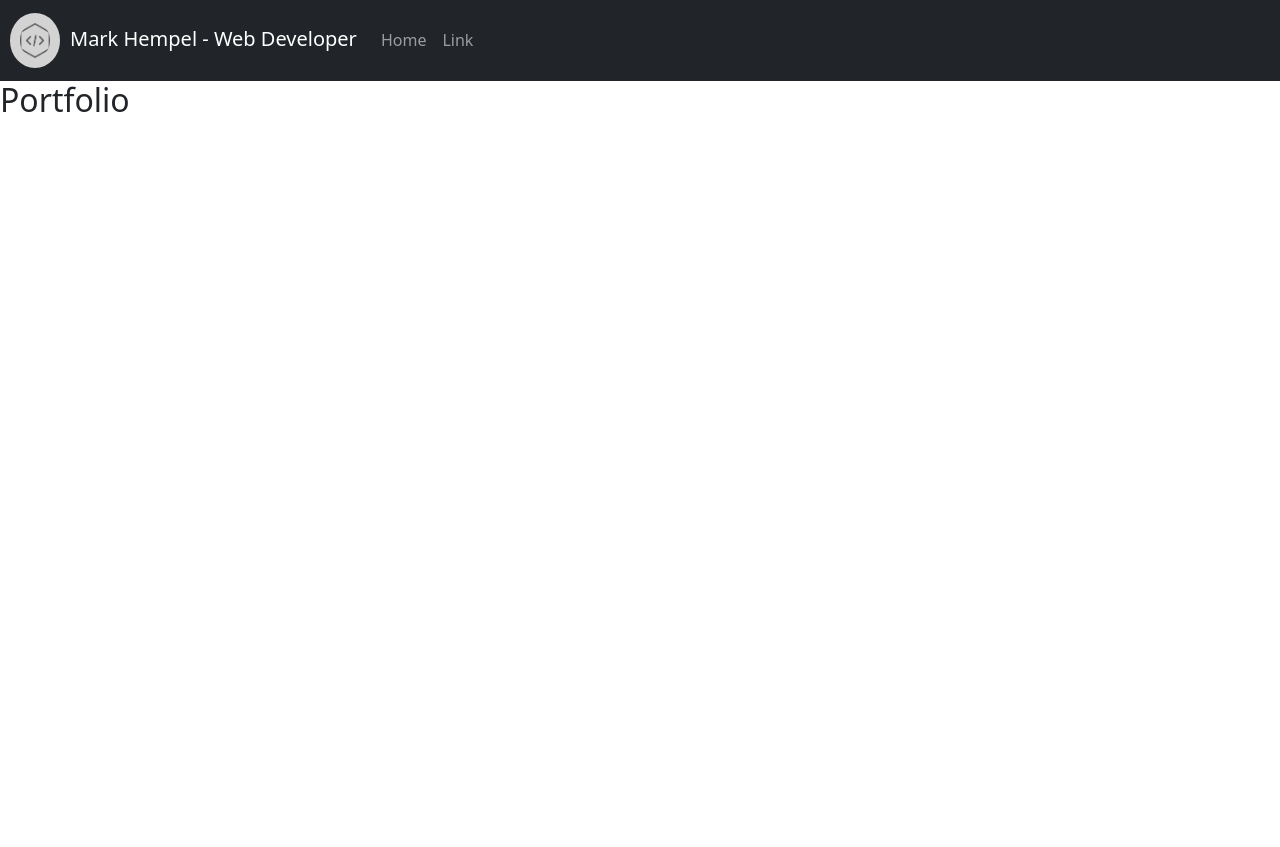
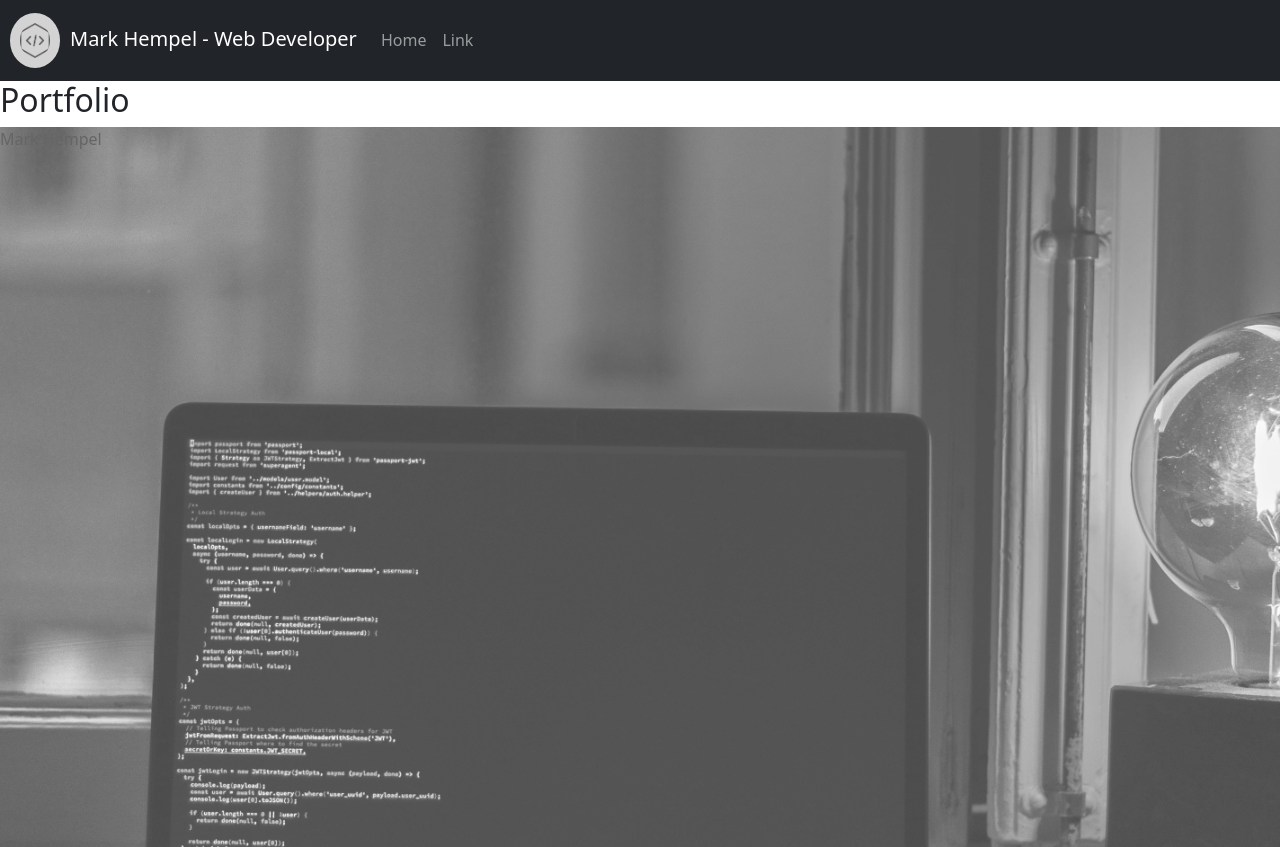
Before and after one commit to markh1089/portfolio, a React (Create React App) app in the folder portfolio/: page / in a window 1280 px wide. Before the commit the page ends 800 px from the top, so only its background shows below. Built offline with nearby package versions, Linux system fonts and the light colour scheme.

Commit message:
added background

```diff
--- a/portfolio/src/App.css
+++ b/portfolio/src/App.css
@@ -9,6 +9,13 @@
   padding: 10px;
 }
 
-p {
-text-transform: uppercase;
+
+.header{
+  position: relative;
+  background: url(coding-background.jpg) no-repeat;
+  background-size: cover;
+  background-position: center;
+  height: 90vh;
+  opacity: 0.7;
+  filter: grayscale(100%);
 }
--- a/portfolio/src/App.js
+++ b/portfolio/src/App.js
@@ -1,12 +1,14 @@
 import './App.css';
 import "bootstrap/dist/css/bootstrap.min.css";
 import Navbar from './Components/Navigation';
+import Header from './Components/Header';
 
 function App() {
   return (
     <div className="App">
       <Navbar />
       <h2>Portfolio</h2>
+      <Header />
 
     </div>
   );
--- /dev/null
+++ b/portfolio/src/Components/Header.js
@@ -0,0 +1,15 @@
+import React from 'react'
+
+function Header() {
+    return (
+        <div className="header">
+            <div className='main-text'>
+                Mark Hempel
+
+            </div>
+
+        </div>
+    )
+}
+
+export default Header
```
Also changed, not shown: portfolio/src/coding-background.jpg (added).
